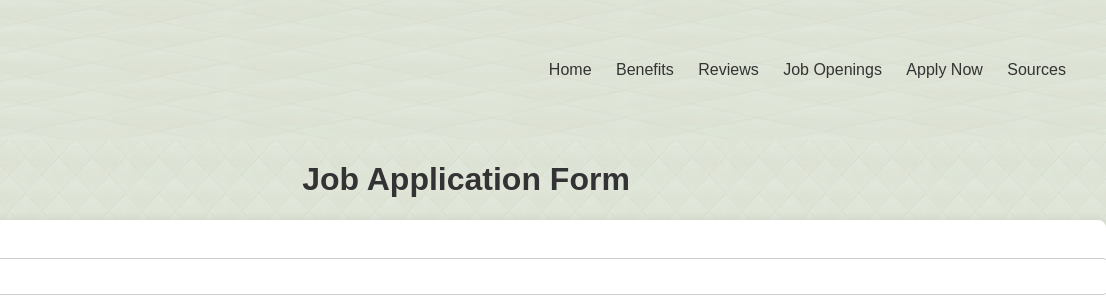
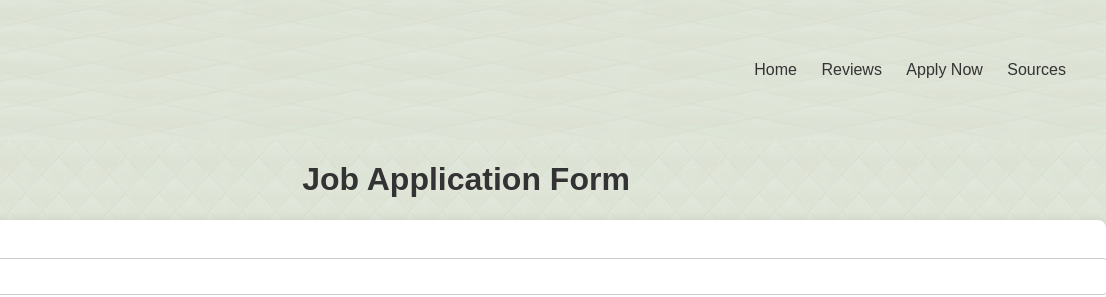
Before and after one commit to Eshaan7282/Jadhav-Industries, a plain HTML site: page apply.html in a window 1280 px wide. Shown: the top 297 px of the page, 174-1280 px from the left. Drawn offline with Linux system fonts and the light colour scheme.

Commit message:
Update apply.html

```diff
--- a/apply.html
+++ b/apply.html
@@ -16,9 +16,7 @@
     <nav>
       <ul>
         <li><a href="index.html">Home</a></li>
-        <li><a href="benefits.html">Benefits</a></li>
         <li><a href="reviews.html">Reviews</a></li>
-        <li><a href="job-openings.html">Job Openings</a></li>
         <li><a href="apply.html">Apply Now</a></li>
         <li><a href="sources.html">Sources</a></li>
       </ul>
```
